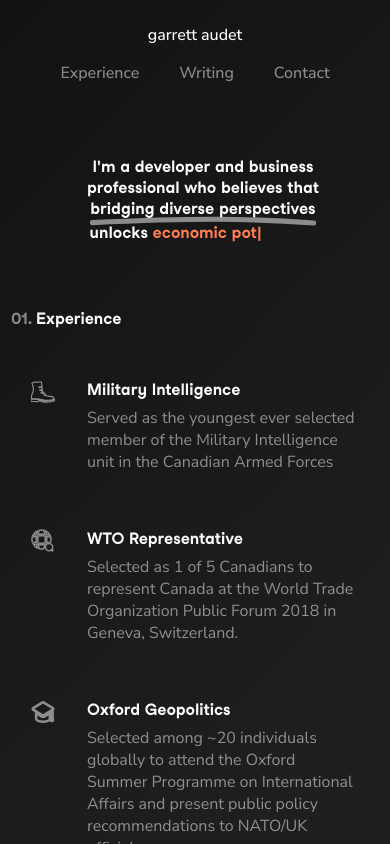
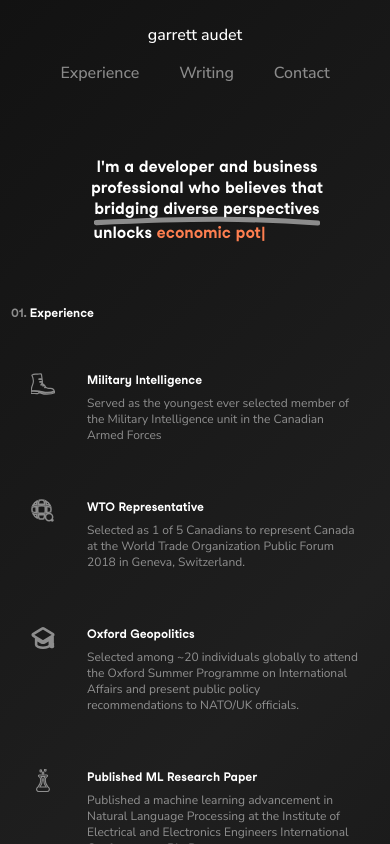
Before and after one commit to GarrettAudet/PersonalWebsite, a React (Create React App) app: page / in a window 390 px wide. Built offline with nearby package versions, Linux system fonts and the light colour scheme; a web font is replaced by a local one.

Commit message:
Fixed font-message css in app.css

```diff
--- a/src/App.css
+++ b/src/App.css
@@ -91,6 +91,11 @@ body {
   body {
     cursor: none !important;
   }
+
+  /* Font-Size of Hero Message */
+  .hero-message-container span {
+    font-size: 1.5rem;
+  }
 }
 
 /* Medium Screens (between 700px and 840px) */
@@ -110,10 +115,9 @@ body {
     align-items: center;
   }
 
-  .header-container h2,
-  .text-animation,
-  .text-decoration {
-    font-size: 1.125em !important;
+  /* Font-Size of Hero Message */
+  .hero-message-container span {
+    font-size: 1.125rem !important;
   }
 
   .header-container h2 {
@@ -152,7 +156,7 @@ body {
   .experienceTitle,
   .experienceDescription,
   .sectionTitle {
-    font-size: 0.75 !important;
+    font-size: 0.75rem !important;
   }
 
   .sectionContent {
@@ -173,17 +177,16 @@ body {
   .experienceTitle,
   .experienceDescription,
   .sectionTitle {
-    font-size: 0.75 !important;
+    font-size: 0.75rem !important;
   }
 
   .header-right {
     gap: 40px !important;
   }
 
-  .header-container h2,
-  .text-animation,
-  .text-decoration {
-    font-size: 1em !important;
+  /* Font-Size of Hero Message */
+  .hero-message-container span {
+    font-size: 1rem !important;
   }
 
   .header-container h2 {
--- a/src/HeroSection/hero-message.js
+++ b/src/HeroSection/hero-message.js
@@ -6,7 +6,7 @@ const HeroMessage = () => {
   return (
     <a href="https://www.linkedin.com/in/garrettaudet">
       <div className="header-container">
-        <h2>
+        <h2 className="hero-message-container">
           <span className="inline-block appearIn flex">I'm a developer and business professional who believes that </span>
           <span className="inline-block appearIn flex animation-container"><span className="text-decoration"> bridging diverse perspectives </span> unlocks <span className="text-animation">
             <TypeAnimation
```
